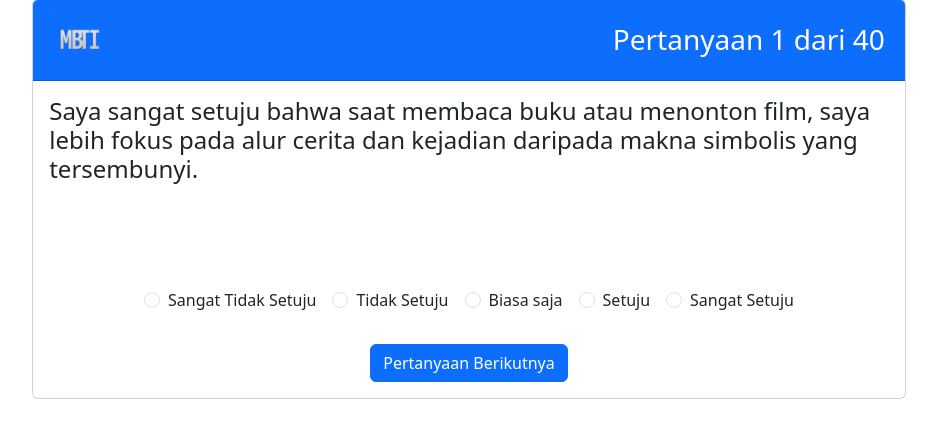
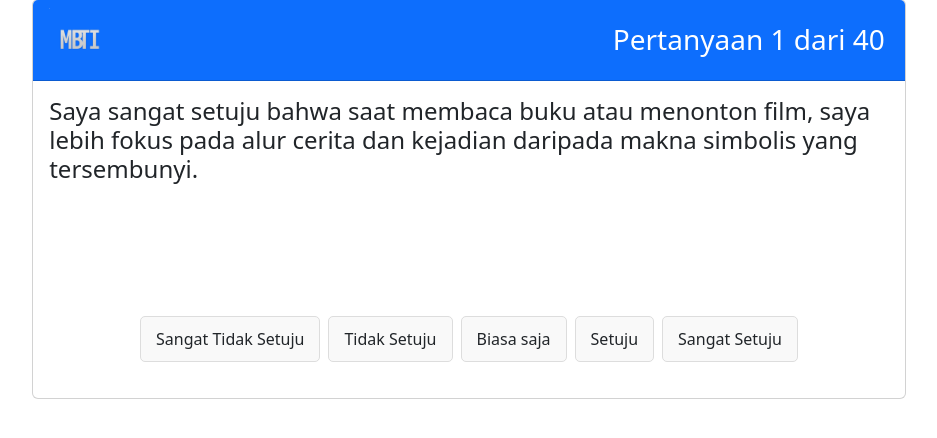
Before and after one commit to jagustinus/ukdc-app-mbti-app-ai, a Flask app: page /test in a window 1280 px wide. Shown: the part 201-639 px from the top of the page, without its empty margins (171-1108 px from the left). Run offline with Flask 3, Linux system fonts and the light colour scheme.

Commit message:
iam a vibe coder

```diff
--- a/templates/test.html
+++ b/templates/test.html
@@ -10,7 +10,50 @@
         html, body {
             height: 100%;
         }
+        .option-btn {
+            display: inline-block;
+            padding: 10px 15px;
+            /* margin: 5px; */
+            border: 1px solid #ddd;
+            border-radius: 5px;
+            background-color: #f9f9f9;
+            cursor: pointer;
+            transition: background-color 0.3s;
+        }
+        .option-btn:hover {
+            background-color: #e9e9e9;
+        }
+        .option-btn.selected {
+            background-color: #0d6efd;
+            color: white;
+        }
+        .hidden-radio {
+            display: none;
+        }
         </style>
+        <script>
+        // Function to automatically submit form when an option is selected
+        function autoSubmit(value) {
+            document.getElementById('answer' + value).checked = true;
+            document.getElementById('testForm').submit();
+        }
+
+        // Function to highlight the selected option (for when going back)
+        function highlightOption(value) {
+            if (value) {
+                document.getElementById('option-btn-' + value).classList.add('selected');
+            }
+        }
+
+        // Execute when page loads
+        window.onload = function() {
+            // Check if there's a previous answer to highlight
+            const previousAnswer = "{{ previous_answer|default('') }}";
+            if (previousAnswer) {
+                highlightOption(previousAnswer);
+            }
+        };
+        </script>
     </head>
     <body>
         <div class="container d-flex align-items-center h-100 justify-content-center">
@@ -23,72 +66,50 @@
                         </div>
                         <div class="card-body align-items-center d-flex flex-column">
                             <h4 class="mb-5">{{ question }}</h4>
-              <form action="{{ url_for('test') }}" method="post" class="mt-auto">
+                            <form id="testForm" action="{{ url_for('test') }}" method="post" class="mt-auto">
                                 <div class="mb-3 d-flex flex-wrap justify-content-center">
-                  <div class="m-2 form-check form-check-inline">
-                    <input
-                      class="form-check-input"
-                      type="radio"
-                      name="answer"
-                      id="answer1"
-                      value="1"
-                      required
-                    />
-                    <label class="form-check-label" for="answer1"
-                      >Sangat Tidak Setuju</label
-                    >
+                                    <!-- Use buttons instead of radio buttons for better UX -->
+                                    <div class="m-1">
+                                        <label id="option-btn-1" class="option-btn" onclick="autoSubmit(1)">
+                                            <input class="hidden-radio" type="radio" name="answer" id="answer1" value="1" required />
+                                            Sangat Tidak Setuju
+                                        </label>
                                     </div>
-                  <div class="m-2 form-check form-check-inline">
-                    <input
-                      class="form-check-input"
-                      type="radio"
-                      name="answer"
-                      id="answer2"
-                      value="2"
-                    />
-                    <label class="form-check-label" for="answer2"
-                      >Tidak Setuju</label
-                    >
+                                    <div class="m-1">
+                                        <label id="option-btn-2" class="option-btn" onclick="autoSubmit(2)">
+                                            <input class="hidden-radio" type="radio" name="answer" id="answer2" value="2" />
+                                            Tidak Setuju
+                                        </label>
                                     </div>
-                  <div class="m-2 form-check form-check-inline">
-                    <input
-                      class="form-check-input"
-                      type="radio"
-                      name="answer"
-                      id="answer3"
-                      value="3"
-                    />
-                    <label class="form-check-label" for="answer3">Biasa saja</label>
+                                    <div class="m-1">
+                                        <label id="option-btn-3" class="option-btn" onclick="autoSubmit(3)">
+                                            <input class="hidden-radio" type="radio" name="answer" id="answer3" value="3" />
+                                            Biasa saja
+                                        </label>
                                     </div>
-                  <div class="m-2 form-check form-check-inline">
-                    <input
-                      class="form-check-input"
-                      type="radio"
-                      name="answer"
-                      id="answer4"
-                      value="4"
-                    />
-                    <label class="form-check-label" for="answer4">Setuju</label>
+                                    <div class="m-1">
+                                        <label id="option-btn-4" class="option-btn" onclick="autoSubmit(4)">
+                                            <input class="hidden-radio" type="radio" name="answer" id="answer4" value="4" />
+                                            Setuju
+                                        </label>
                                     </div>
-                  <div class="m-2 form-check form-check-inline">
-                    <input
-                      class="form-check-input"
-                      type="radio"
-                      name="answer"
-                      id="answer5"
-                      value="5"
-                    />
-                    <label class="form-check-label" for="answer5"
-                      >Sangat Setuju</label
-                    >
+                                    <div class="m-1">
+                                        <label id="option-btn-5" class="option-btn" onclick="autoSubmit(5)">
+                                            <input class="hidden-radio" type="radio" name="answer" id="answer5" value="5" />
+                                            Sangat Setuju
+                                        </label>
                                     </div>
                                 </div>
+                            </form>
+
+                            <!-- Go Back button (only visible if there's history) -->
+                            {% if show_back_button %}
                             <div class="text-center mt-4">
-                  <button type="submit" class="btn btn-primary">
-                    Pertanyaan Berikutnya
-                  </button>
+                                <a href="{{ url_for('test', go_back=1) }}" class="btn btn-secondary">
+                                    Kembali ke Pertanyaan Sebelumnya
+                                </a>
                             </div>
-              </form>
+                            {% endif %}
                         </div>
                     </div>
                 </div>
```
Also changed, not shown: webserver.py (+112 -16 lines). Lines whose indentation alone changed are shown as unchanged.
